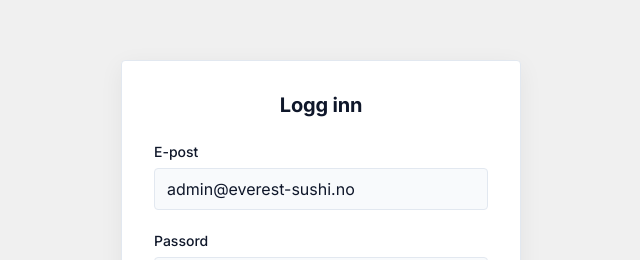
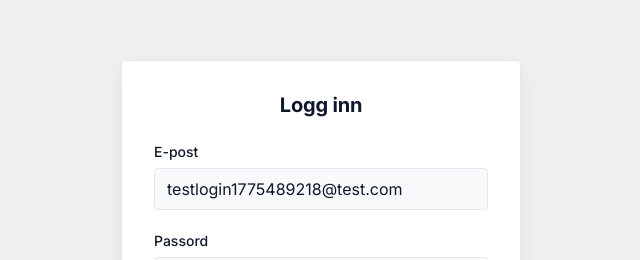
Before and after one commit to MagnusNaessanGaarder/IDATT2105_semester_project_2026, a Vue app in the folder frontend/: page /login in a window 1280 px wide. Shown: the part 168-428 px from the top of the page, without its empty margins (319-959 px from the left). Built offline with nearby package versions, Linux system fonts and the light colour scheme; no server answers; the HTML template or start-up script is replaced by a standard one.

Commit message:
fix: update default login credentials to working test user

```diff
--- a/frontend/src/features/auth/views/LoginView.vue
+++ b/frontend/src/features/auth/views/LoginView.vue
@@ -7,7 +7,7 @@ const router = useRouter()
 const route = useRoute()
 const authStore = useAuthStore()
 
-const email = ref('admin@everest-sushi.no')
+const email = ref('testlogin1775489218@test.com')
 const password = ref('Test1234!')
 const error = ref('')
 const isLoading = ref(false)
```
